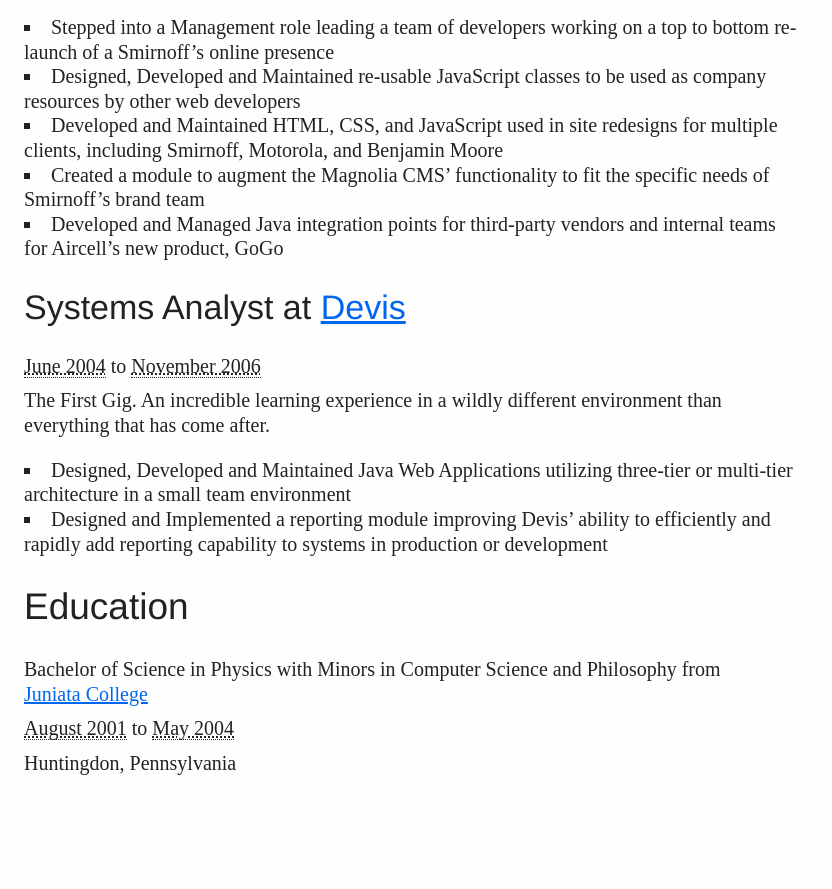
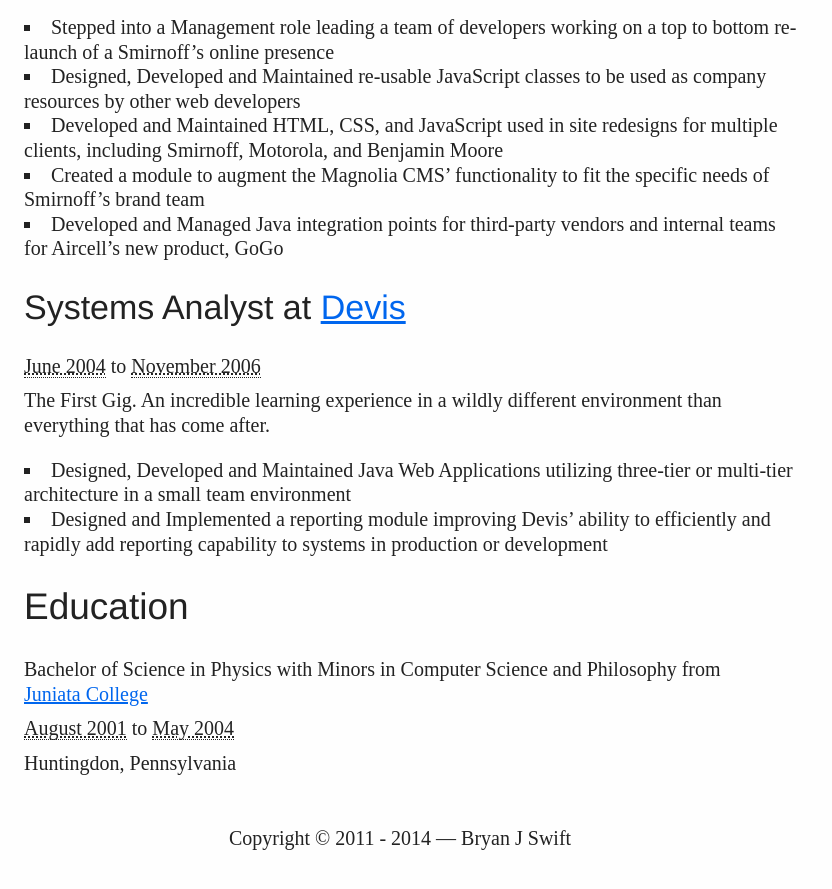
Before and after one commit to bryanjswift/bryanjswift.github.com, a Jekyll site: the page built from resume/index.html, in a window 1280 px wide and 900 px high, scrolled down 5769 px. Shown: the top 889 px of the window, without its empty margins (0-832 px from the left). Built offline with Jekyll 4.4.1, drawn with Linux system fonts in a browser that asks for light colours; before the commit the page ends 6605 px from its top, so only the background shows below that.

Commit message:
Make resume use the same layout as other pages

```diff
--- a/resume/index.html
+++ b/resume/index.html
@@ -1,30 +1,10 @@
 ---
-layout: nil
+layout: page
 subtitle: Resume
+published: true
+body_class: hresume
+styles: ['/assets/css/resume.css']
 ---
-<!DOCTYPE html>
-<html class="no-js">
-  <head>
-    <meta charset="utf-8" />
-    <meta http-equiv="Content-Type" content="text/html; charset=UTF-8" />
-    <meta http-equiv="X-UA-Compatible" content="IE=edge,chrome=1" />
-    <title>Bryan J Swift's Resume</title>
-    <link rel="stylesheet" href="/assets/css/style.css" />
-    <link rel="stylesheet" href="/assets/css/resume.css" />
-    <link rel="apple-touch-icon-precomposed" href="/apple-touch-icon-precomposed.png" />
-    <link rel="shortcut icon" href="/favicon.ico" />
-    <script type="text/javascript" src="http://use.typekit.com/gtl4dco.js"></script>
-    <script type="text/javascript">
-      document.getElementsByTagName('html')[0].className = '';
-      try { Typekit.load(); } catch(e) { }
-    </script>
-  </head>
-  <body class="hresume">
-    <div id="container">
-      <header id="banner">
-        {% include header.html %}
-      </header>
-      <div id="main" role="main">
         <!-- vcard for hresume -->
         <div class="vcard">
           <!-- fn, n for vcard -->
@@ -306,7 +286,3 @@
             </li>
           </ol>
         </section>
-      </div>
-    </div>
-  </body>
-</html>
```
